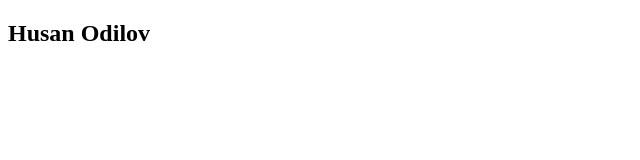
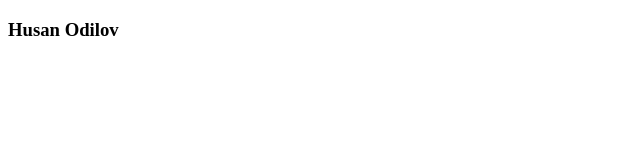
Before and after one commit to Asilbek-Bekmurodov/7-a-team-work, a plain HTML site: page index.html in a window 1280 px wide. Shown: the whole page, without its empty margins (0-640 px from the left). Drawn offline with Linux system fonts and the light colour scheme.

Commit message:
change code

```diff
--- a/index.html
+++ b/index.html
@@ -6,6 +6,6 @@
   <title>Document</title>
 </head>
 <body>
-  <h2>Husan Odilov</h2>
+  <h3>Husan Odilov</h3> <span></span>
 </body>
 </html>
```
